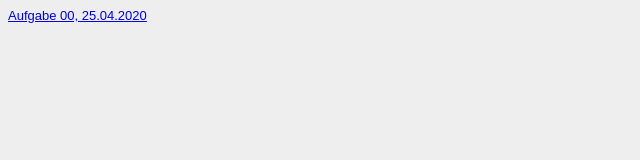
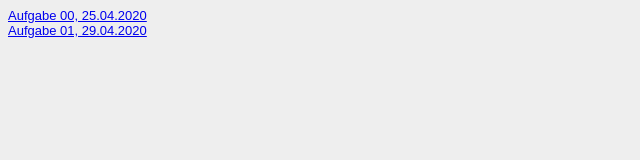
Before and after one commit to Seablu3/GIS-SoSe-2020, a plain HTML site: page Steckbrief/steckbrief.htm in a window 1280 px wide. Shown: the whole page, without its empty margins (0-640 px from the left). Drawn offline with Linux system fonts and the light colour scheme.

Commit message:
Update steckbrief.htm

```diff
--- a/Steckbrief/steckbrief.htm
+++ b/Steckbrief/steckbrief.htm
@@ -13,7 +13,8 @@ body {
 </head>
 <body>
 	<!-- Hier die Links zu den gelösten Aufgaben einstellen, aktuelle oben, alte stehen lassen! Format: Aufgabenbezeichnung, Datum -->
-	<a href="https://seablu3.github.io/GIS-SoSe-2020/Aufgabe00/index.html" target="_blank">Aufgabe 00, 25.04.2020</a>
+	<a href="https://seablu3.github.io/GIS-SoSe-2020/Aufgabe00/index.html" target="_blank">Aufgabe 00, 25.04.2020</a> <br>
+	<a href="https://seablu3.github.io/GIS-SoSe-2020/Aufgabe01/index.html" target="_blank">Aufgabe 01, 29.04.2020</a>
 
 </body>
 </html>
```
